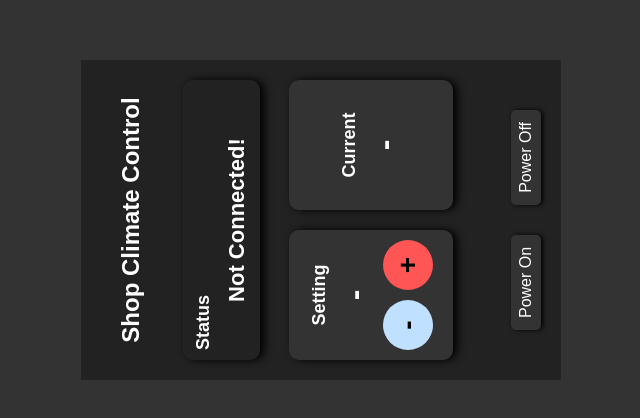
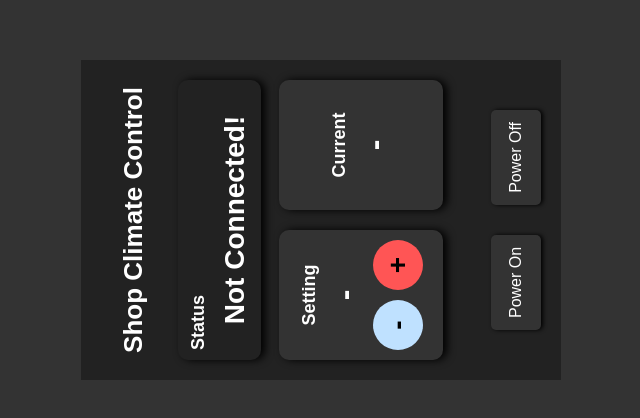
Before and after one commit to EthyMoney/AirConControl-Electron-MINI, an Electron app: page index.html in a window 1280 px wide. Shown: the part 180-598 px from the top of the page, without its empty margins (319-959 px from the left). Drawn offline with Linux system fonts and the light colour scheme; no server answers.

Commit message:
added autostart scripts and adjusted style

```diff
--- a/styles.css
+++ b/styles.css
@@ -30,7 +30,7 @@ body {
 
 .title {
   text-align: center;
-  font-size: 24px;
+  font-size: 26px;
   font-weight: bold;
   margin-bottom: 10px;
 }
@@ -68,7 +68,7 @@ body {
 }
 
 .status-value {
-  font-size: 22px;
+  font-size: 28px;
   text-align: center;
   font-weight: bold;
 }
@@ -158,6 +158,7 @@ body {
 .control-buttons {
   display: flex;
   justify-content: space-evenly;
+  height: 50px;
 }
 
 .control-buttons button {
```
Also changed, not shown: 2 other files.
